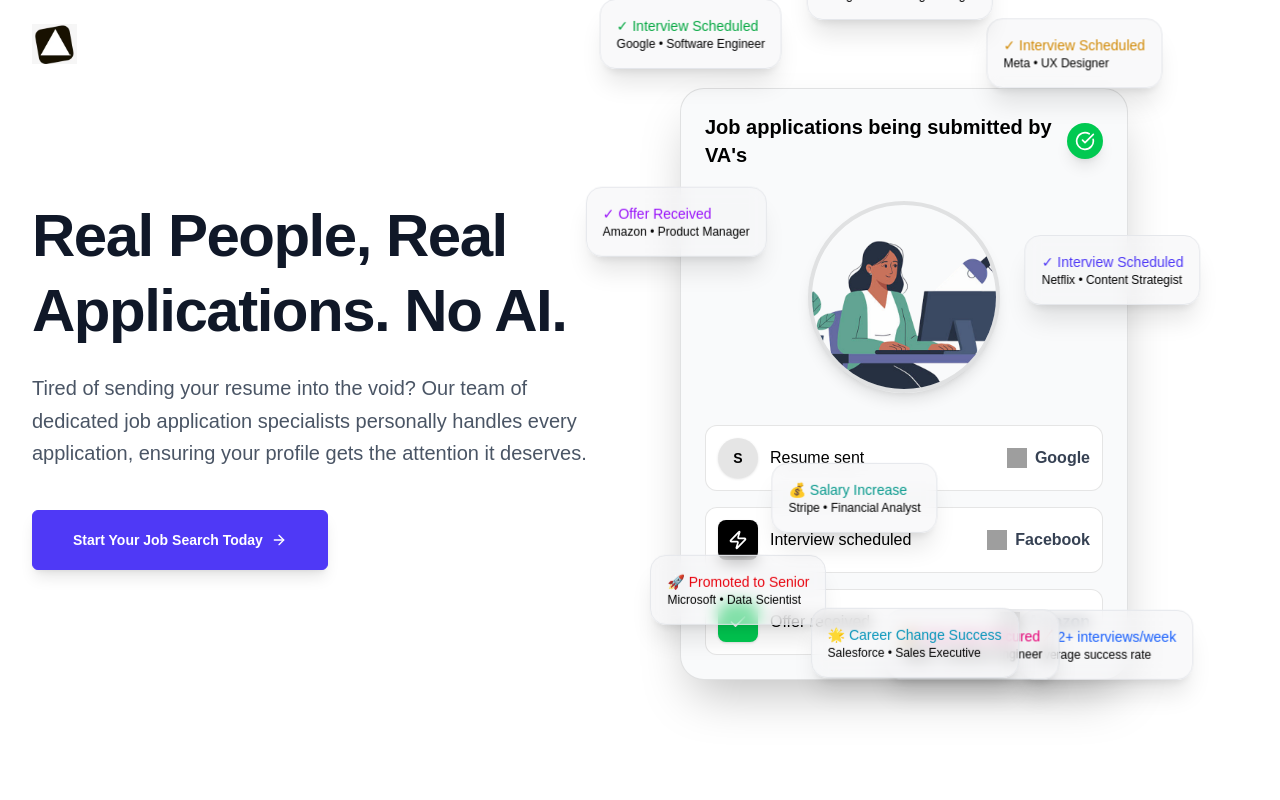
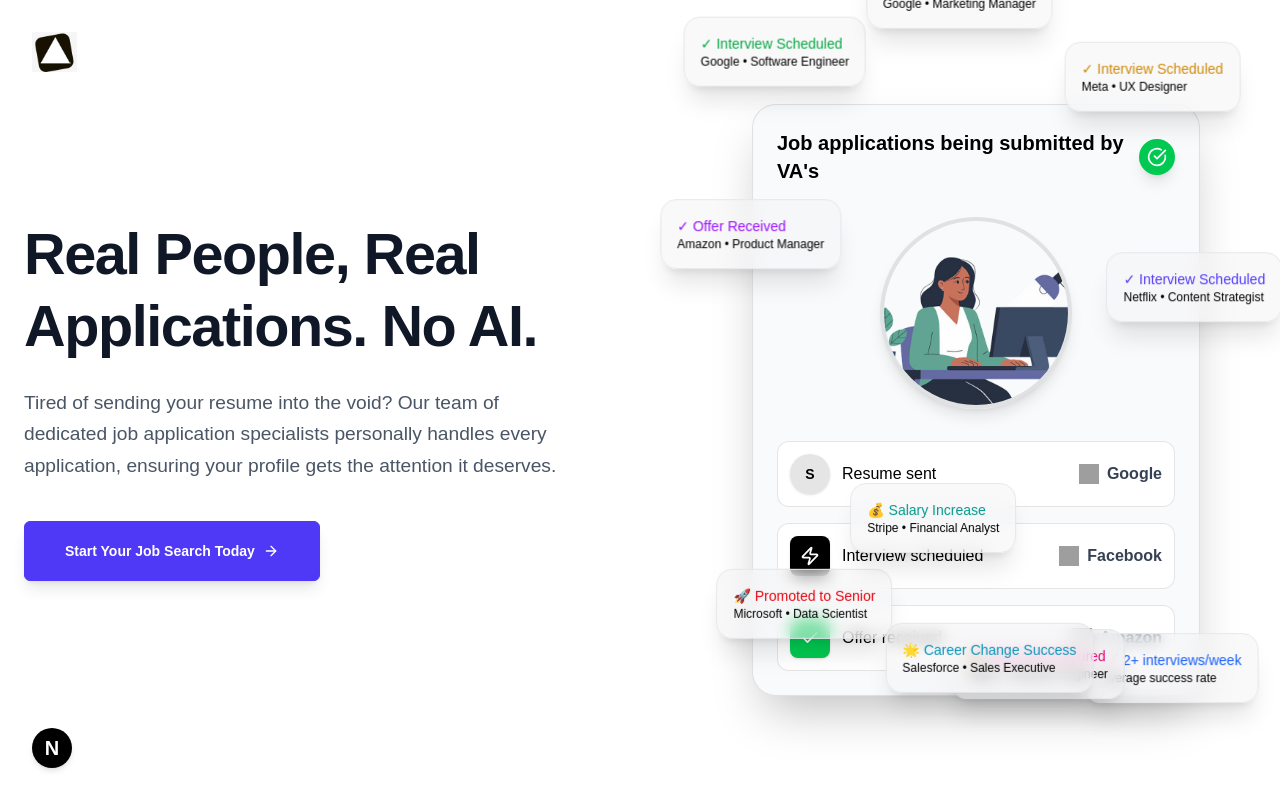
Before and after one commit to el0911/applyish_v2, a Next.js app: page / in a window 1280 px wide. Shown: the top 800 px of the page. Built offline with nearby package versions, Linux system fonts and the light colour scheme; grey boxes are pictures that could not be loaded.

Commit message:
added landing page fix

```diff
--- a/src/app/components/landingPage/hero.tsx
+++ b/src/app/components/landingPage/hero.tsx
@@ -101,45 +101,52 @@ const HeroSection: FC = () => {
     ];
 
     return (
-        <div className="relative bg-white text-gray-900 min-h-screen">
-            {/* Logo at the top */}
-            <div className="w-full flex justify-start items-center px-8 py-6">
-                <Image src={logoImg.src} alt="Logo" className="h-10 w-auto" height={40} width={100} />
+        <div className="relative bg-white text-gray-900 min-h-screen w-full overflow-x-hidden">
+            {/* Logos */}
+            <div className="absolute top-0 left-0 p-6 sm:p-8 z-10">
+                <Image src={logoImg.src} alt="Logo" className="h-8 sm:h-10 w-auto" height={40} width={100} />
+            </div>
+            <div className="absolute bottom-0 left-0 p-6 sm:p-8 z-10">
+                 <div className="w-8 h-8 sm:w-10 sm:h-10 bg-black text-white flex items-center justify-center rounded-full font-bold text-xl shadow-md">
+                    N
+                 </div>
             </div>
 
-            {/* Main Content */}
-            <div className="max-w-7xl mx-auto px-6 lg:px-8 pb-16">
-                <div className="grid grid-cols-1 lg:grid-cols-2 gap-10 lg:gap-20 items-center">
-                    {/* LEFT: Text Content */}
-                    <div className="text-left">
-                        <h1 className="text-5xl sm:text-6xl font-bold leading-tight tracking-tight">
+            <main className="min-h-screen flex items-center justify-center p-6">
+                <div className="w-full max-w-5xl lg:max-w-6xl xl:max-w-7xl 2xl:max-w-[1700px] transition-all duration-300 ease-in-out">
+                    <div className="grid grid-cols-1 lg:grid-cols-2 gap-12 md:gap-16 lg:gap-20 xl:gap-28 items-center">
+
+                        {/* LEFT: Tuned Fluid Text Content */}
+                        <div className="text-center lg:text-left">
+                            <h1
+                                className="font-bold leading-tight tracking-tight text-[clamp(2.75rem,4.5vw,5rem)]"
+                            >
                                 Real People, Real Applications. No AI.
                             </h1>
-
-                        <p className="mt-6  lg:text-xl text-gray-600 leading-relaxed max-w-2xl">
+                            <p
+                                className="mt-6 text-gray-600 leading-relaxed max-w-xl mx-auto lg:mx-0 text-[clamp(1rem,1.5vw,1.25rem)]"
+                            >
                                 Tired of sending your resume into the void? Our team of dedicated job application specialists personally handles every application, ensuring your profile gets the attention it deserves.
                             </p>
-
-                        {/* Buttons */}
-                        <div className="mt-10 flex flex-col space-y-4 lg:flex-row lg:space-x-4">
+                            <div className="mt-10 flex justify-center lg:justify-start">
                                 <Button
                                     onClick={() => {
                                         window.location.href = "https://first-gas-3bf.notion.site/1b565bb93d5681dfaaf7fad306122371?pvs=105";
                                     }}
                                     size="lg"
-                                className="bg-indigo-600 text-white px-10 py-6  min-h-[60px] font-semibold shadow-lg border border-indigo-600 hover:bg-indigo-700 hover:scale-105 transition-all duration-300"
+                                    className="bg-indigo-600 text-white px-10 py-6 min-h-[60px] font-semibold shadow-lg border border-indigo-600 hover:bg-indigo-700 hover:scale-105 transition-all duration-300 group"
                                 >
                                     Start Your Job Search Today
                                     <ArrowRight className="ml-2 w-5 h-5 group-hover:translate-x-1 transition-transform" />
                                 </Button>
-
                             </div>
                         </div>
 
-                    {/* RIGHT: Job Application Visual */}
-                    <div className="relative">
-                        {/* Main Card */}
-                        <div className="relative rounded-3xl overflow-visible shadow-2xl bg-gray-50 p-6 border border-black/10 max-w-md">
+                        {/* RIGHT: Tuned Scalable Visual Component */}
+                        <div className="relative hidden lg:flex justify-center">
+                            <div className="transform transition-transform duration-500 ease-in-out lg:scale-90 xl:scale-100 2xl:scale-110">
+                                <div className="relative rounded-3xl overflow-visible shadow-2xl bg-gray-50 p-6 border border-black/10 max-w-md w-full">
+                                    {/* --- ALL INNER CONTENT IS UNCHANGED --- */}
                                     {/* Header */}
                                     <div className="flex items-center justify-between mb-8">
                                         <h3 className="text-black text-xl font-semibold">{`Job applications being submitted by VA's`}</h3>
@@ -147,100 +154,25 @@ const HeroSection: FC = () => {
                                             <CheckCircle className="w-5 h-5" />
                                         </div>
                                     </div>
-
                                     {/* VA Illustration */}
                                     <div className="flex items-center justify-center mb-8 relative">
-                                <Image
-                                    src={vaImg.src}
-                                    alt="Virtual Assistant"
-                                    className="w-48 h-48 object-cover rounded-full shadow-lg border-4 border-black/10"
-                                    width={192}
-                                    height={192}
-                                />
+                                        <Image src={vaImg.src} alt="Virtual Assistant" className="w-48 h-48 object-cover rounded-full shadow-lg border-4 border-black/10" width={192} height={192} />
                                     </div>
-
                                     {/* Status Cards */}
                                     <div className="space-y-4">
-                                {/* Google - Resume Sent */}
                                         <div className="bg-white border border-black/10 rounded-xl p-3 flex items-center justify-between hover:bg-gray-100 transition-colors">
-                                    <div className="flex items-center space-x-3">
-                                        <div className="w-10 h-10 bg-black/10 rounded-full flex items-center justify-center shadow-sm">
-                                            <span className="text-black font-bold text-sm">S</span>
+                                            <div className="flex items-center space-x-3"><div className="w-10 h-10 bg-black/10 rounded-full flex items-center justify-center shadow-sm"><span className="text-black font-bold text-sm">S</span></div><span className="text-black font-medium flex items-center gap-2">Resume sent</span></div><span className="text-gray-700 flex font-semibold items-center gap-2"><Image src="https://cdn.jsdelivr.net/gh/devicons/devicon/icons/google/google-original.svg" alt="Google Logo" className="w-5 h-5" width={20} height={20}/>Google</span>
                                         </div>
-                                        <span className="text-black font-medium flex items-center gap-2">
-                                            Resume sent
-                                        </span>
+                                        <div className="bg-white border border-black/10 rounded-xl p-3 flex items-center justify-between hover:bg-gray-100 transition-colors">
+                                            <div className="flex items-center space-x-3"><div className="w-10 h-10 bg-black rounded-lg flex items-center justify-center shadow-sm"><Zap className="w-5 h-5 text-white" /></div><span className="text-black font-medium">Interview scheduled</span></div><span className="text-gray-700 flex font-semibold items-center gap-2"><Image src="https://cdn.jsdelivr.net/gh/devicons/devicon/icons/facebook/facebook-original.svg" alt="Facebook Logo" className="w-5 h-5" width={20} height={20}/>Facebook</span>
                                         </div>
-                                    <span className="text-gray-700 flex font-semibold items-center gap-2">
-                                        <Image
-                                            src="https://cdn.jsdelivr.net/gh/devicons/devicon/icons/google/google-original.svg"
-                                            alt="Google Logo"
-                                            className="w-5 h-5"
-                                            width={20}
-                                            height={20}
-                                        />Google</span>
-                                </div>
-
-                                {/* Stripe - Interview Scheduled */}
                                         <div className="bg-white border border-black/10 rounded-xl p-3 flex items-center justify-between hover:bg-gray-100 transition-colors">
-                                    <div className="flex items-center space-x-3">
-                                        <div className="w-10 h-10 bg-black rounded-lg flex items-center justify-center shadow-sm">
-                                            <Zap className="w-5 h-5 text-white" />
-                                        </div>
-                                        <span className="text-black font-medium">Interview scheduled</span>
-                                    </div>
-                                    <span className="text-gray-700 flex font-semibold items-center gap-2">
-                                        <Image
-                                            src="https://cdn.jsdelivr.net/gh/devicons/devicon/icons/facebook/facebook-original.svg"
-                                            alt="Facebook Logo"
-                                            className="w-5 h-5"
-                                            width={20}
-                                            height={20}
-                                        />
-                                        Facebook
-                                    </span>
-                                </div>
-
-                                {/* Cisco - Offer Received */}
-                                <div className="bg-white border border-black/10 rounded-xl p-3 flex items-center justify-between hover:bg-gray-100 transition-colors">
-                                    <div className="flex items-center space-x-3">
-                                        <div className="w-10 h-10 bg-green-500 rounded-lg flex items-center justify-center shadow-sm">
-                                            <Check className="w-5 h-5 text-white" />
-                                        </div>
-                                        <span className="text-black font-medium">Offer received</span>
-                                    </div>
-                                    <div className="flex items-center space-x-3">
-                                        <span className="text-gray-700 flex font-semibold items-center gap-2">
-                                            <Image
-                                                src="https://upload.wikimedia.org/wikipedia/commons/a/a9/Amazon_logo.svg"
-                                                alt="Amazon Logo"
-                                                className="w-5 h-5"
-                                                width={20}
-                                                height={20}
-                                            />
-                                            Amazon
-                                        </span>
+                                            <div className="flex items-center space-x-3"><div className="w-10 h-10 bg-green-500 rounded-lg flex items-center justify-center shadow-sm"><Check className="w-5 h-5 text-white" /></div><span className="text-black font-medium">Offer received</span></div><div className="flex items-center space-x-3"><span className="text-gray-700 flex font-semibold items-center gap-2"><Image src="https://upload.wikimedia.org/wikipedia/commons/a/a9/Amazon_logo.svg" alt="Amazon Logo" className="w-5 h-5" width={20} height={20}/>Amazon</span></div>
                                         </div>
                                     </div>
-                            </div>
-
                                     {/* Floating Stats */}
                                     {floatingCards.map((card, index) => (
-                                <motion.div
-                                    key={index}
-                                    className="absolute hidden lg:block bg-gray-100/50 backdrop-blur-sm rounded-2xl p-4 border border-gray-200 shadow-xl"
-                                    style={{ top: card.top, bottom: card.bottom, left: card.left, right: card.right }}
-                                    animate={{
-                                        x: [0, Math.random() * 40 - 20, 0],
-                                        y: [0, Math.random() * 40 - 20, 0],
-                                    }}
-                                    transition={{
-                                        duration: Math.random() * 2 + 3,
-                                        repeat: Infinity,
-                                        repeatType: "reverse",
-                                        ease: "easeInOut",
-                                    }}
-                                >
+                                        <motion.div key={index} className="absolute hidden lg:block bg-gray-100/50 backdrop-blur-sm rounded-2xl p-4 border border-gray-200 shadow-xl" style={{ top: card.top, bottom: card.bottom, left: card.left, right: card.right }} animate={{x: [0, Math.random() * 20 - 10, 0], y: [0, Math.random() * 20 - 10, 0]}} transition={{duration: Math.random() * 2 + 4, repeat: Infinity, repeatType: "reverse", ease: "easeInOut"}}>
                                             <div className={`${card.content.color} text-sm font-medium`}>{card.content.line1}</div>
                                             <div className="text-black text-xs">{card.content.line2}</div>
                                         </motion.div>
@@ -250,6 +182,8 @@ const HeroSection: FC = () => {
                         </div>
                     </div>
                 </div>
+            </main>
+        </div>
     );
 };
 
```
Lines whose indentation alone changed are shown as unchanged.
